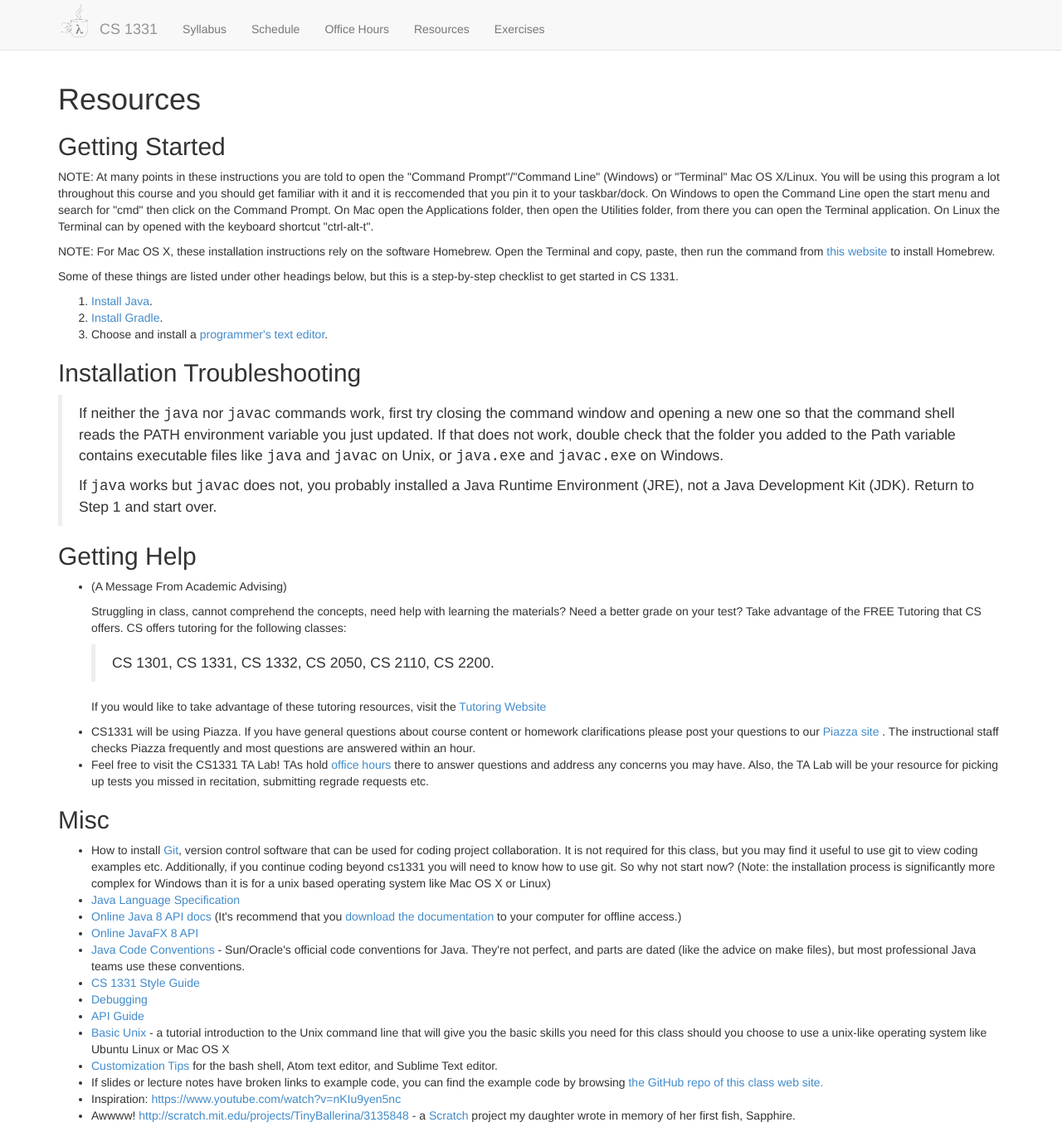
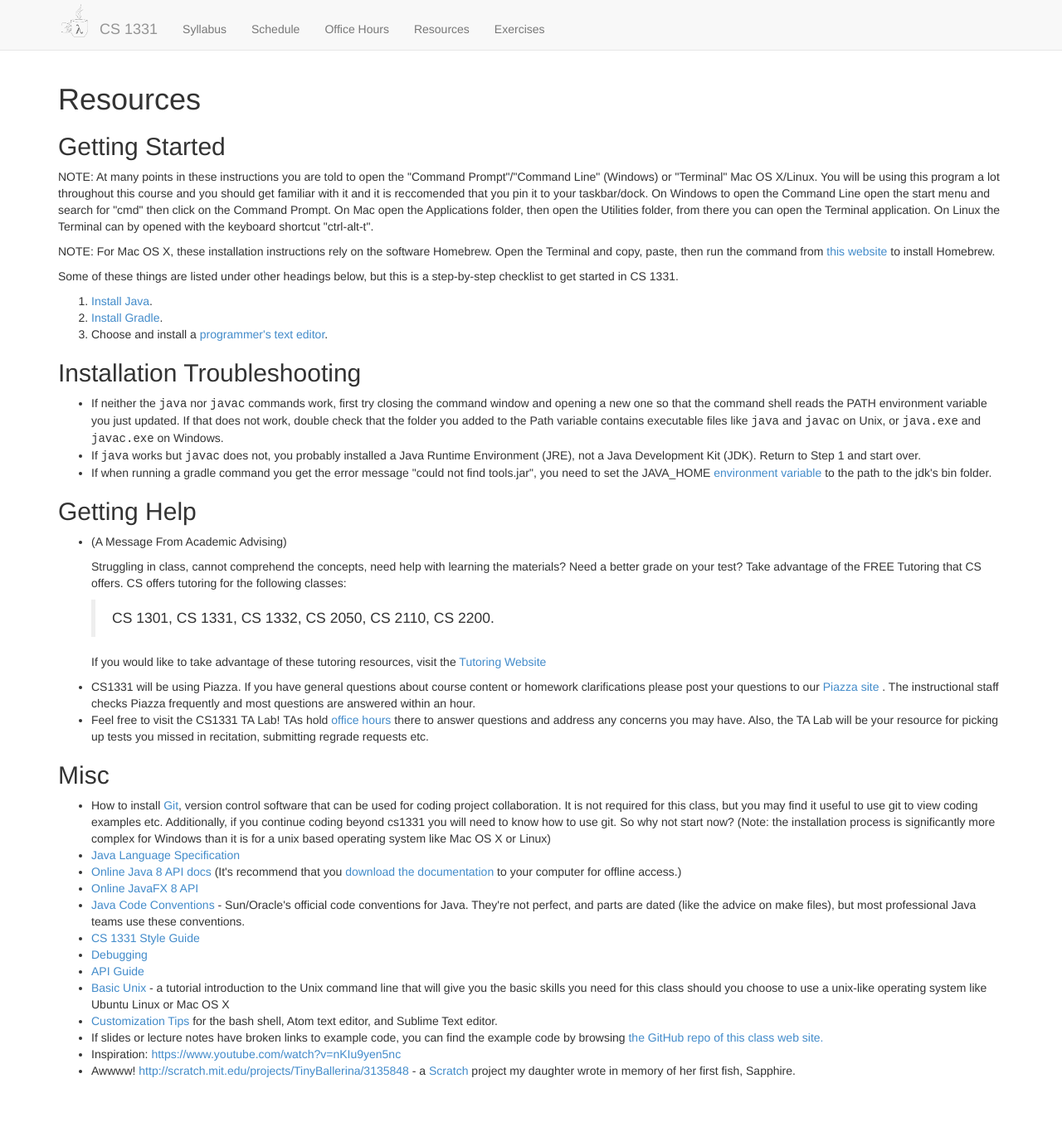
Before and after one commit to cs1331/cs1331.github.io.old, a Jekyll site: the page built from resources.html, in a window 1280 px wide and 1365 px high. Shown: the whole window at 83% size. Built offline with Jekyll 4.4.1, drawn with Linux system fonts in a browser that asks for light colours; nearby versions of some CDN libraries.

Commit message:
added tools.jar bug to the troubleshooting section on resources

```diff
--- a/resources.html
+++ b/resources.html
@@ -20,10 +20,11 @@
 </ol>
 
 <h2>Installation Troubleshooting</h2>
-<blockquote>
-<p>If neither the <tt class="docutils literal">java</tt> nor <tt class="docutils literal">javac</tt> commands work, first try closing the command window and opening a new one so that the command shell reads the PATH environment variable you just updated. If that does not work, double check that the folder you added to the Path variable contains executable files like <tt class="docutils literal">java</tt> and <tt class="docutils literal">javac</tt> on Unix, or <tt class="docutils literal">java.exe</tt> and <tt class="docutils literal">javac.exe</tt> on Windows.</p>
-<p>If <tt class="docutils literal">java</tt> works but <tt class="docutils literal">javac</tt> does not, you probably installed a Java Runtime Environment (JRE), not a Java Development Kit (JDK).  Return to Step 1 and start over.</p>
-</blockquote>
+<ul>
+<li>If neither the <tt class="docutils literal">java</tt> nor <tt class="docutils literal">javac</tt> commands work, first try closing the command window and opening a new one so that the command shell reads the PATH environment variable you just updated. If that does not work, double check that the folder you added to the Path variable contains executable files like <tt class="docutils literal">java</tt> and <tt class="docutils literal">javac</tt> on Unix, or <tt class="docutils literal">java.exe</tt> and <tt class="docutils literal">javac.exe</tt> on Windows.</li>
+<li>If <tt class="docutils literal">java</tt> works but <tt class="docutils literal">javac</tt> does not, you probably installed a Java Runtime Environment (JRE), not a Java Development Kit (JDK).  Return to Step 1 and start over.</li>
+<li>If when running a gradle command you get the error message "could not find tools.jar", you need to set the JAVA_HOME <a href="environment-variables.html">environment variable</a> to the path to the jdk's bin folder.</li>
+</ul>
 
 <h2>Getting Help</h2>
 <ul class="simple">
```
